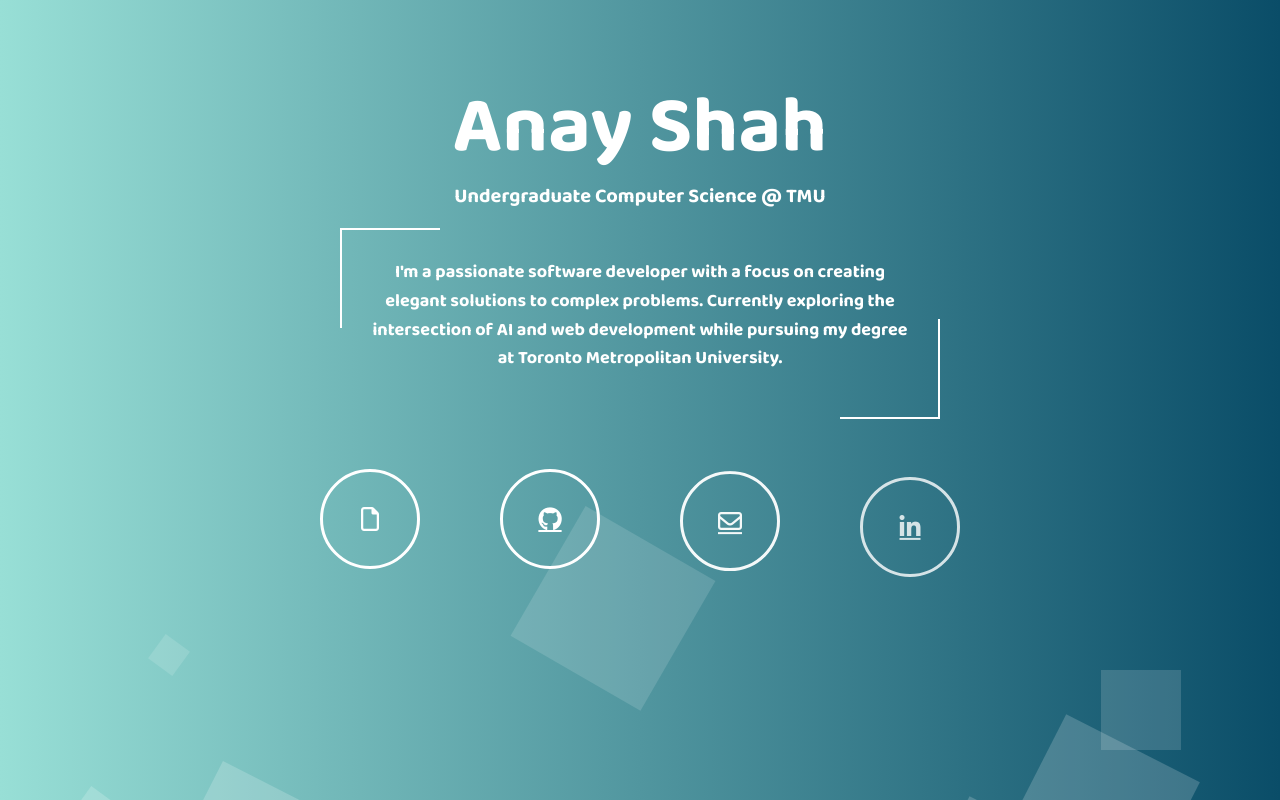
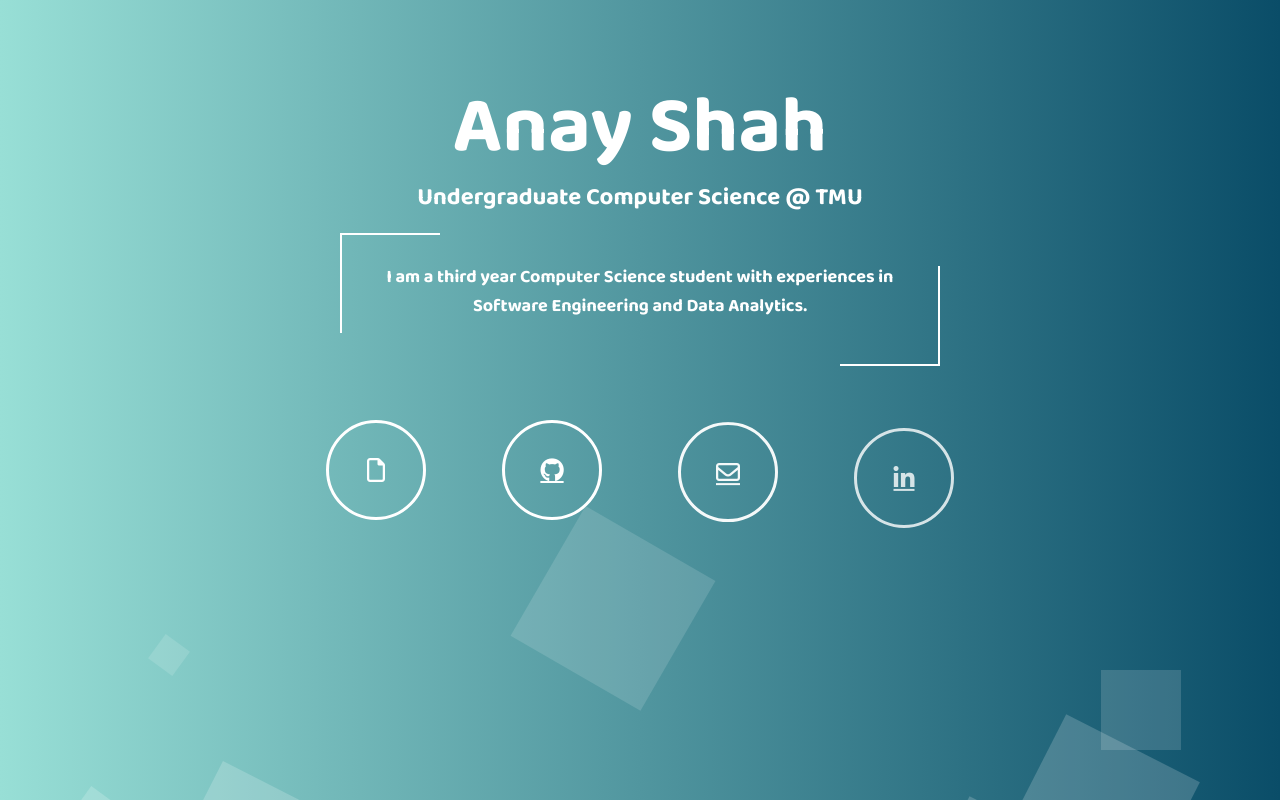
Before and after one commit to Anay-Shah/Personal-Website, a plain HTML site: page index.html in a window 1280 px wide. Drawn offline with nearby package versions, Linux system fonts and the light colour scheme.

Commit message:
Update index.html

```diff
--- a/index.html
+++ b/index.html
@@ -12,24 +12,24 @@
         <script src="https://kit.fontawesome.com/ef9bff8647.js" crossorigin="anonymous"></script>
     </head>
     <body>
-        <div class="banner-text container-fluid">
+        <div class="container-fluid banner-text text-center">
             <div class="row justify-content-center">
                 <div class="col-12">
-                    <h2>Anay Shah</h2>
-                    <h3 id="info"></h3>
-                    <div class="about-me">
-                        <p>I'm a passionate software developer with a focus on creating elegant solutions to complex problems. Currently exploring the intersection of AI and web development while pursuing my degree at Toronto Metropolitan University.</p>
+                    <h2 class="display-1">Anay Shah</h2>
+                    <h3 id="info" class="fs-4"></h3>
+                    <div class="about-me mx-auto">
+                        <p class="lead">I am a third year Computer Science student with experiences in Software Engineering and Data Analytics.</p>
                     </div>
-                    <div class="center-icons">
-                        <a class="file" href="./Anay.Shah Resume.pdf" target="_blank"><i class="far fa-file fa-2x"></i></a>
-                        <a class="github" href="https://github.com/Anay-Shah" target="_blank"><i class="fab fa-github fa-2x"></i></a>
-                        <a class="envelope" href="mailto:anay.shah@torontomu.ca" target="_blank"><i class="far fa-envelope fa-2x"></i></a>
-                        <a class="linkedin" href="https://www.linkedin.com/in/anaycshah/" target="_blank"><i class="fab fa-linkedin-in fa-2x"></i></a>
+                    <div class="center-icons d-flex flex-wrap justify-content-center gap-3 mt-4">
+                        <a class="file d-flex align-items-center justify-content-center" href="./Anay.Shah Resume.pdf" target="_blank"><i class="far fa-file fa-2x"></i></a>
+                        <a class="github d-flex align-items-center justify-content-center" href="https://github.com/Anay-Shah" target="_blank"><i class="fab fa-github fa-2x"></i></a>
+                        <a class="envelope d-flex align-items-center justify-content-center" href="mailto:anay.shah@torontomu.ca" target="_blank"><i class="far fa-envelope fa-2x"></i></a>
+                        <a class="linkedin d-flex align-items-center justify-content-center" href="https://www.linkedin.com/in/anaycshah/" target="_blank"><i class="fab fa-linkedin-in fa-2x"></i></a>
                     </div>
                 </div>
             </div>
         </div>
-        <div class="animation-area">
+        <div class="animation-area position-fixed w-100 h-100">
             <ul class="box-area">
                 <li></li>
                 <li></li>
@@ -43,8 +43,6 @@
                 <li></li>
             </ul>
         </div>
-        <!-- Bootstrap JS and dependencies -->
-        <script src="https://cdn.jsdelivr.net/npm/bootstrap@5.3.0/dist/js/bootstrap.bundle.min.js"></script>
         <script>
             var i = 0;
             var txt = 'Undergraduate Computer Science @ TMU';
```
